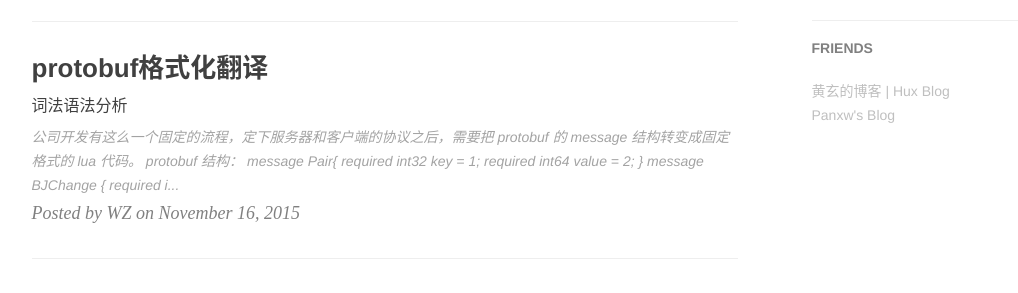
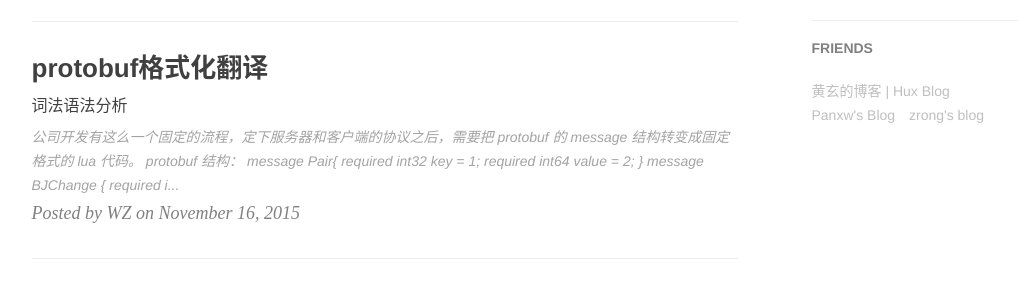
Before and after one commit to sgamerw/sgamerw.github.io, a Jekyll site: the page built from index.html, in a window 1280 px wide and 900 px high, scrolled down 762 px. Shown: the part 153-446 px from the top of the window, without its empty margins (136-1154 px from the left). Built offline with Jekyll 4.4.1, drawn with Linux system fonts in a browser that asks for light colours; nearby versions of some CDN libraries; Markdown is read by kramdown in place of the engine named in the settings; the list of posts is cut into pages by our own code; comment, search, counter and statistics services are not loaded.

```diff
--- a/_config.yml
+++ b/_config.yml
@@ -86,5 +86,8 @@ friends: [
     },{
         title: "Panxw's Blog",
         href: "http://www.panxw.com"
+    },{
+        title: "zrong's blog",
+        href: "http://zengrong.net"
     }
 ]
```
